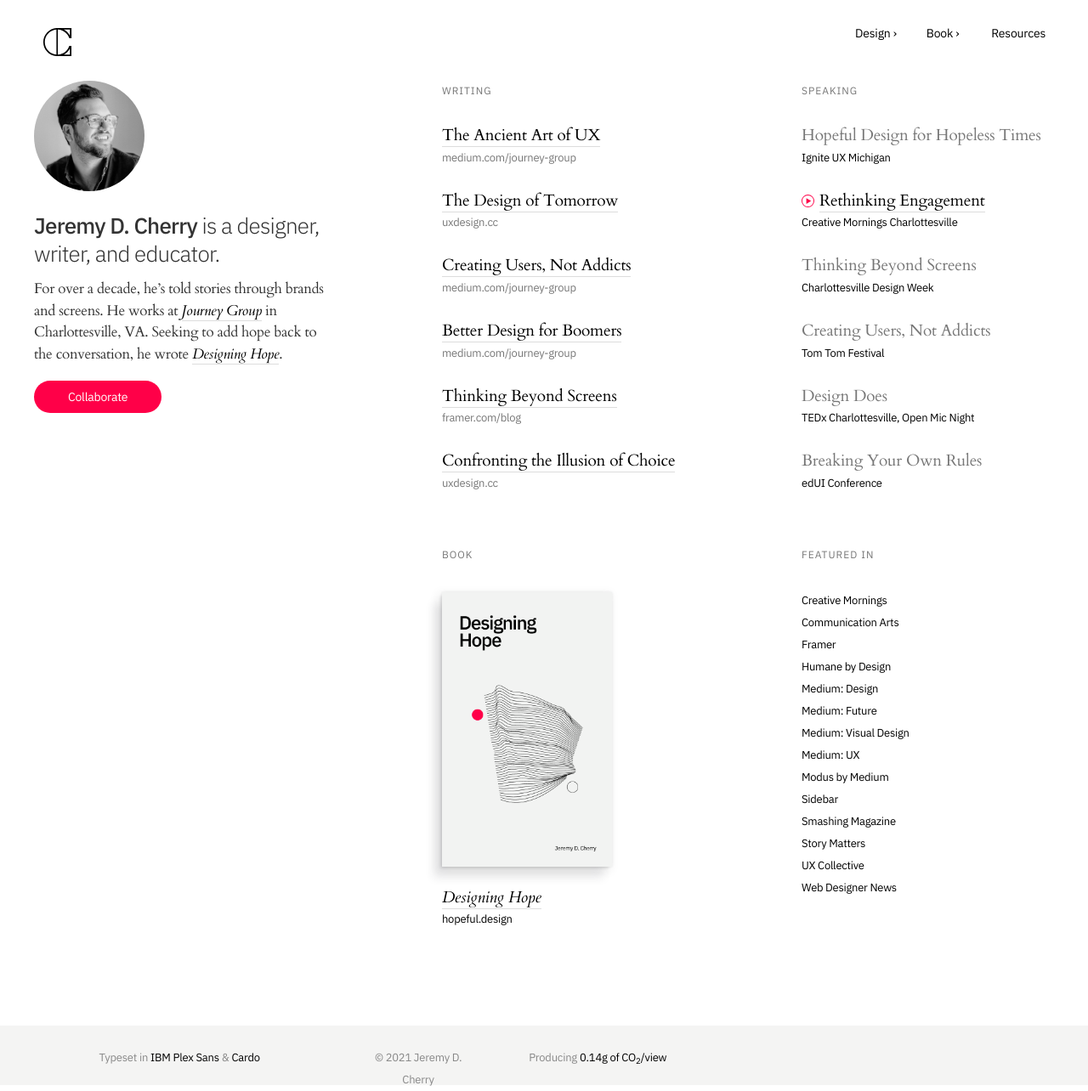
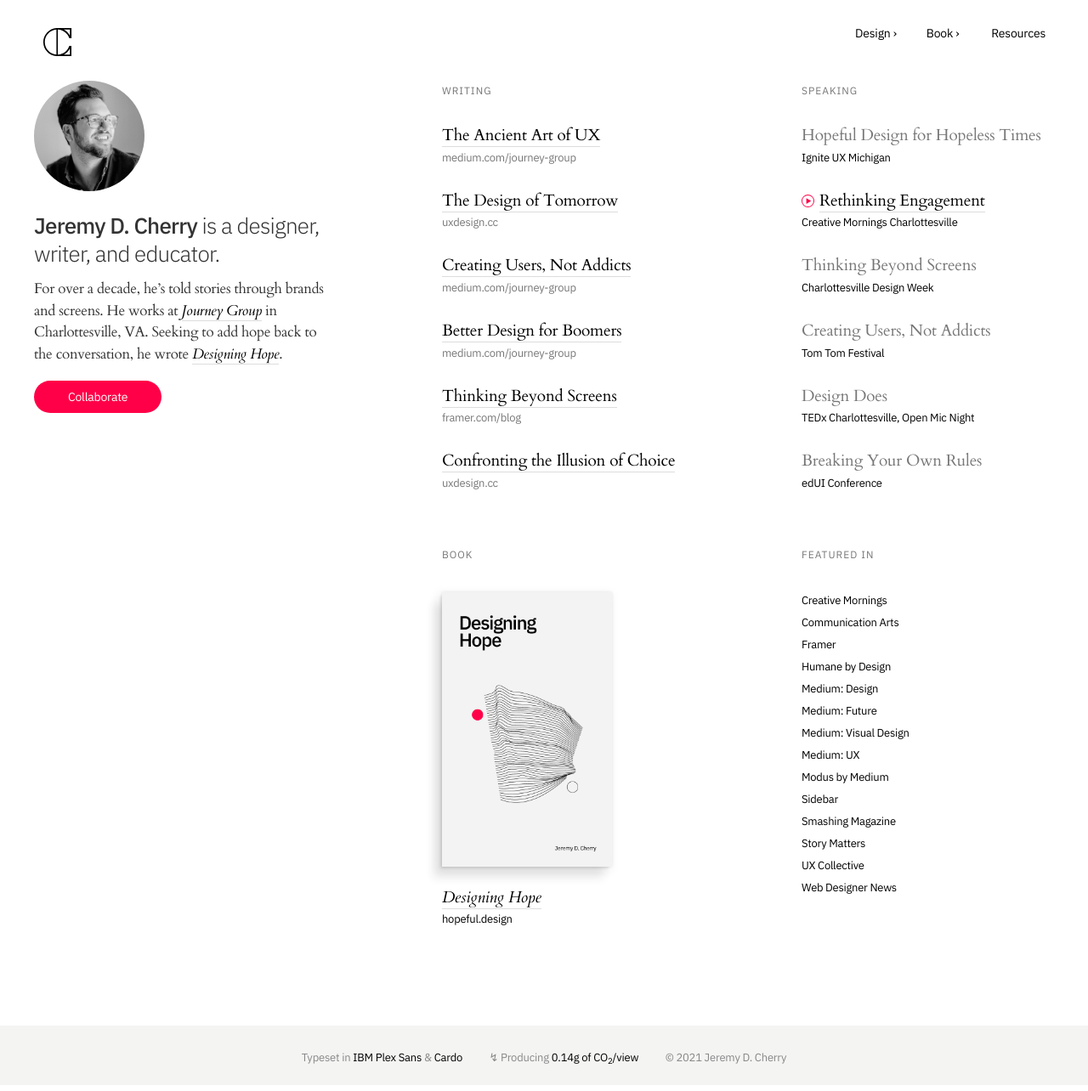
Before and after one commit to jeremydcherry/jeremydcherry.github.io, a Jekyll site: the page built from index.md, in a window 1280 px wide. Shown: the whole page at 85% size. Built offline with Jekyll 4.4.1, drawn with Linux system fonts in a browser that asks for light colours.

Commit message:
Updated Footer styles

```diff
--- a/_includes/footer.html
+++ b/_includes/footer.html
@@ -1,7 +1,3 @@
 <footer>
-<div class="col_footer">
-	<div class="column-third col-third-1_footer">Typeset in <a href="https://fonts.google.com/specimen/IBM+Plex+Sans">IBM Plex Sans</a> &amp; <a href="https://fonts.google.com/specimen/Cardo">Cardo</a> </div>
-	<div class="column-third col-third-2_footer">Producing <a href="https://www.websitecarbon.com/website/jeremydcherry-com/">0.14g of CO<sub>2</sub>/view</a>
-	<div class="column-third col-third-3_footer">&#169; 2021 Jeremy D. Cherry</div>
-</div>
+Typeset in <a href="https://fonts.google.com/specimen/IBM+Plex+Sans">IBM Plex Sans</a> &amp; <a href="https://fonts.google.com/specimen/Cardo">Cardo</a> &nbsp;&nbsp;&nbsp;&nbsp;&nbsp;&nbsp;&nbsp;&nbsp;&nbsp; &#x21AF;&nbsp;Producing <a href="https://www.websitecarbon.com/website/jeremydcherry-com/">0.14g of CO<sub>2</sub>/view</a> &nbsp;&nbsp;&nbsp;&nbsp;&nbsp;&nbsp;&nbsp;&nbsp;&nbsp; &copy; 2021 Jeremy D. Cherry
 </footer>
--- a/_sass/main.scss
+++ b/_sass/main.scss
@@ -745,5 +745,5 @@ footer a:hover{
   h4{font-size: 13px;}
   h5{font-size: 13px;}
   blockquote{font-size: 19px; border-left: #eee 5px solid; padding: 0 0 0 20px; margin-inline-start: 0px; margin-inline-end: 0px;}
-  footer{font-size: 12px; padding: 25px 70px; height: 120px;}
+  footer{font-size: 12px; padding: 25px 10px; height: 120px;}
 }
```
